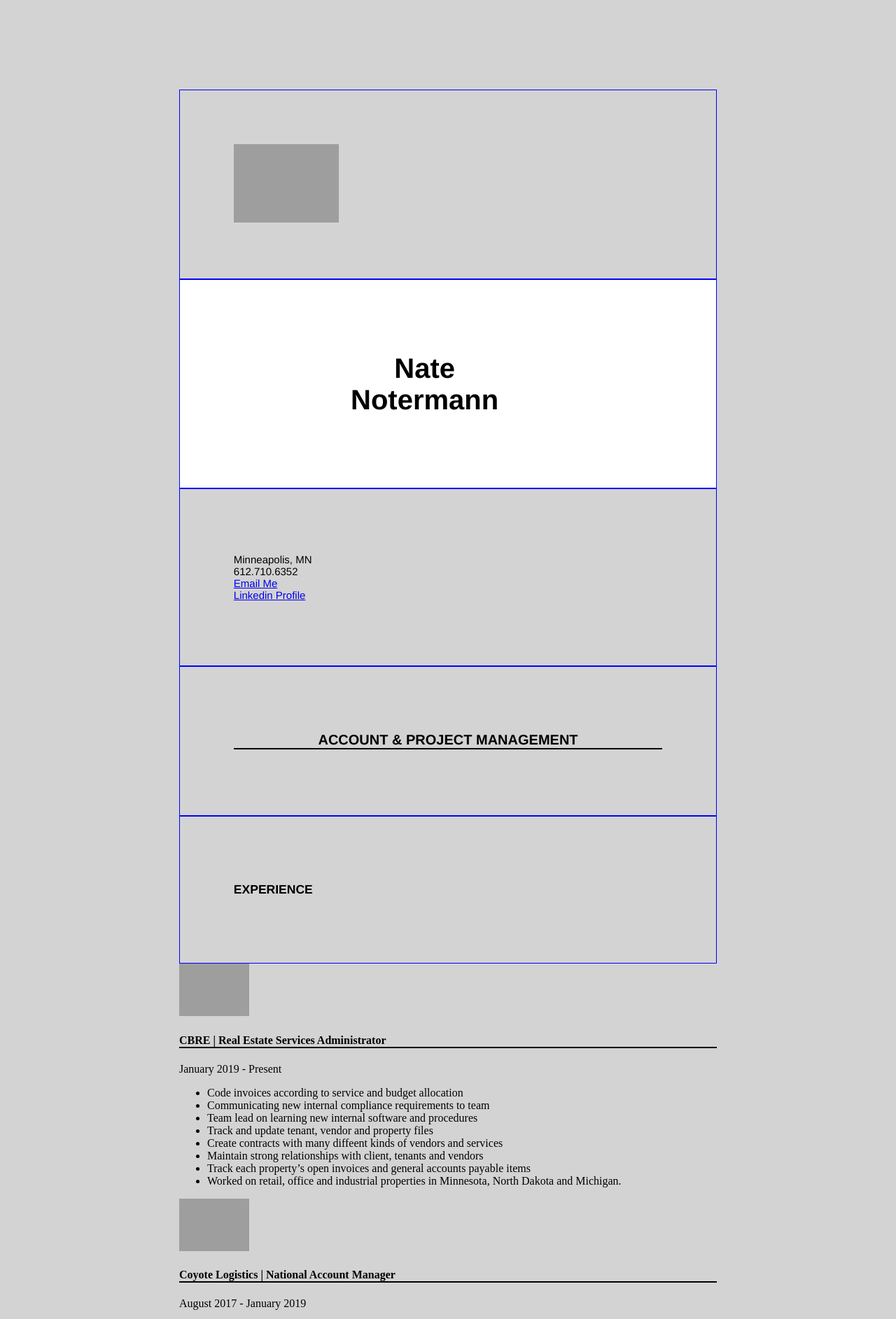
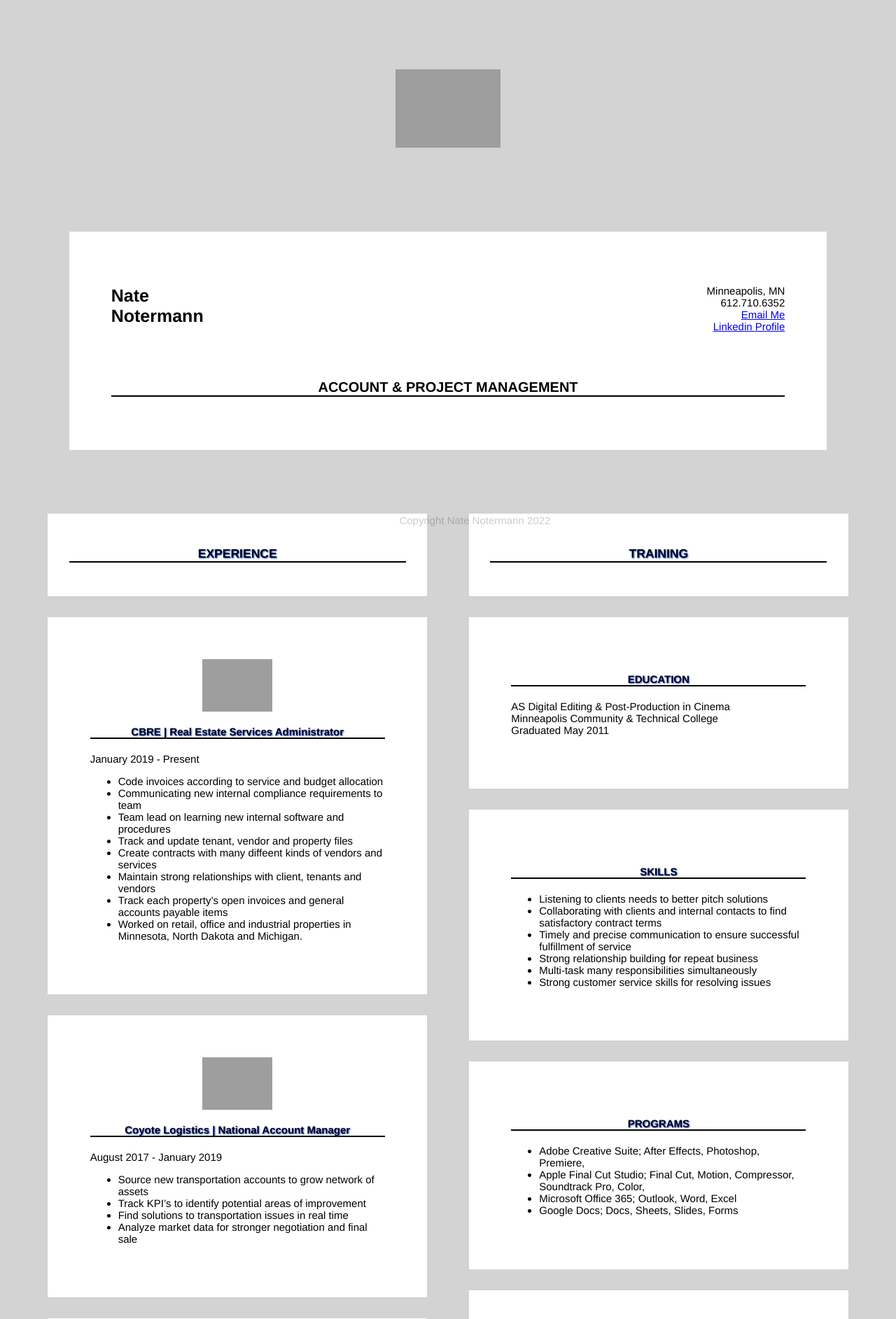
Before and after one commit to NateNotermann/natenotermann-Prime-Application, a PHP site: page / in a window 1280 px wide. Shown: the top 1885 px of the page at 70% size. Run offline with PHP 8.4, Linux system fonts and the light colour scheme; grey boxes are pictures that could not be loaded.

Commit message:
Update style.css

```diff
--- a/style.css
+++ b/style.css
@@ -1,50 +1,120 @@
 body {
-  background-color:lightgrey;
+  background-color: lightgrey;
   color: black;
-  margin: 10% 20%
+  margin: 3% 3%
+
 }
 
-h2{
+* {
+  box-sizing: border-box;
+}
+
+img {
+  display: block;
+  margin-left: auto;
+  margin-right: auto;
+}
+
+
+h1 {
+  font-size: 25px;
+  font-family: Helvetica, Arial, sans-serif;
+}
+
+h2 {
   font-size: 20px;
   font-family: "Helvetica Neue", Helvetica, Arial, sans-serif;
   text-align: center;
   border-bottom: 2px solid black;
 }
 
-.mask-image{
-  -webkit-mask-image: url(https://user-images.githubusercontent.com/98718660/155654750-1f1e869f-40b3-4d11-a012-4812b5c11d3f.png);
-  mask-image: url(https://user-images.githubusercontent.com/98718660/155654750-1f1e869f-40b3-4d11-a012-4812b5c11d3f.png);
-  -webkit-mask-repeat: no-repeat;
-  mask-repeat: no-repeat;
-}
-
-h3{
-
+h3 {
+  border-bottom: 2px solid black;
+  text-shadow: 1px 1px 2px #1F51FF;
+  text-align: center;
 }
 
 h4{
   border-bottom: 2px solid black;
+  text-shadow: 1px 1px 2px #1F51FF;
+  text-align: center;
 }
 
 .header {
   background-color: white;
-  font-size: 20px;
   font-family: Helvetica, Arial, sans-serif;
-  padding-left: 10px;
-  text-align: center;
+  padding-left: 5%;
+  text-align: left;
+  width: 40%;
+  float: left;
+  height: 150px;
+  margin: 5%;
 }
 
-.footer {
-  background: black;
-  color: white;
-  font-family: Arial;
+.header2 {
+  background-color: white;
+  font-size: 15px;
+  font-family: Helvetica, Arial, sans-serif;
+  padding-right: 5%;
+  text-align: right;
+  width: 40%;
+  height: 150px;
+  float: right;
+  margin: 5%;
+
+}
+
+.Account {
+  border: 0px solid blue;
+  background: white;
+  font-family: Helvetica, Arial, sans-serif;
+  margin: 5%;
+}
+
+.browser1 {
+  border: 0px solid blue;
+  background: white;
+  font-family: Helvetica, Arial, sans-serif;
+  font-size: 15px;
+  margin: 5%;
+  padding: 10%
+}
+
+.browser2 {
+  border: 0px solid blue;
+  background: white;
+  font-family: Helvetica, Arial, sans-serif;
+  margin: 5%;
+}
+
+.left {
+  width: 50%;
+  float: left;
+}
+
+.right {
+  width: 50%;
+  float: right;
 }
 
 
-
 div {
-  border: 1px solid blue;
+  border: 0px solid blue;
   font-family: Helvetica, Arial, sans-serif;
   font-size: 15px;
-  padding: 10%
+  padding: 5%;
 }
+
+
+.footer {
+  color: black;
+  font-family: Arial;
+  text-align: center;
+  height: 2px;
+  position: fixed;
+  width: 100%;
+  margin: 0px;
+  bottom: 1px;
+  opacity: .2;
+
+}
```
